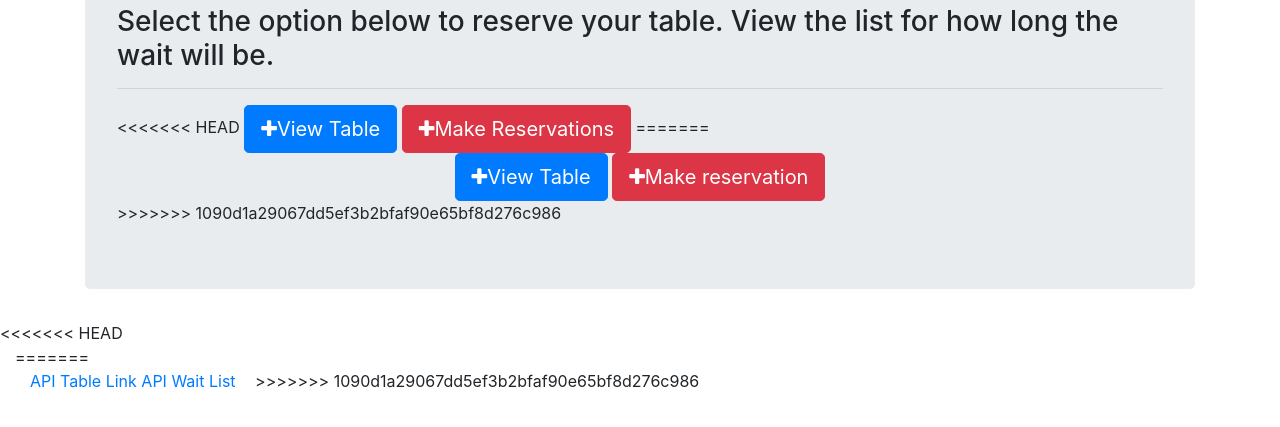
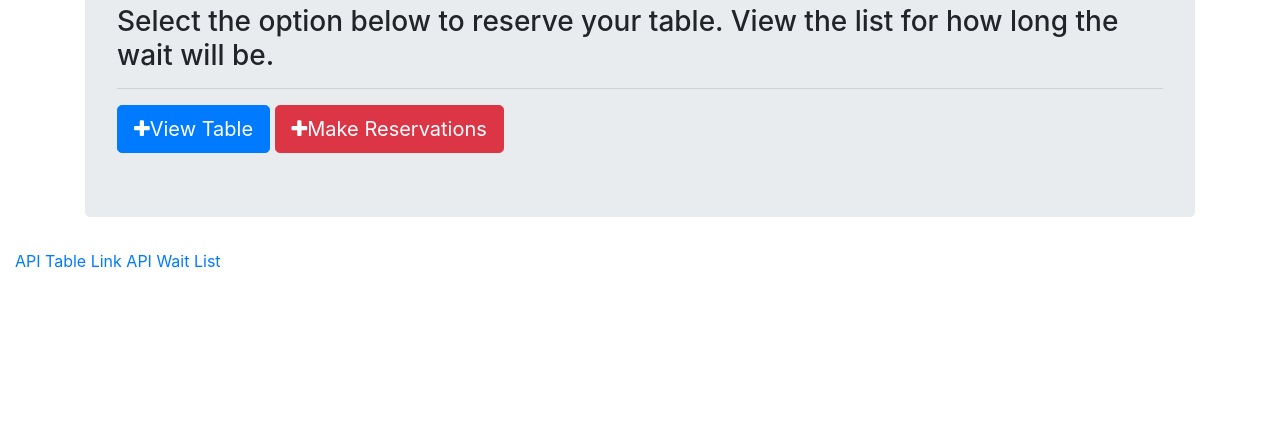
Before and after one commit to Redtgrlily/flappyearscafe, a website: page index.html in a window 1280 px wide. Shown: the part 115-542 px from the top of the page. Drawn offline with nearby package versions, Linux system fonts and the light colour scheme.

Commit message:
html files complete

```diff
--- a/index.html
+++ b/index.html
@@ -20,31 +20,19 @@
       <h1>Flappy Ears Cafe Wait List</h1>
       <h3>Select the option below to reserve your table. View the list for how long the wait will be.</h3>
       <hr>
-<<<<<<< HEAD
       <a href="table"><button class="btn btn-primary btn-lg"><span class="fa fa-plus"></span>View Table</button></a>
       <a href="reservation"><button class="btn btn-danger btn-lg"><span class="fa fa-plus"></span>Make Reservations</button></a>
-=======
-      <div class="text-center">
-      <a href="./table.html"><button class="btn btn-primary btn-lg"><span class="fa fa-plus"></span>View Table</button></a>
-      <a href="./reservation.html"><button class="btn btn-danger btn-lg"><span class="fa fa-plus"></span>Make reservation</button></a>
-    </div>
->>>>>>> 1090d1a29067dd5ef3b2bfaf90e65bf8d276c986
     </div>
     <div class="row">
     </div>
   </div>
 
-<<<<<<< HEAD
-      <div class="col-12">
 
-=======
   <footer class="class">
     <class class="container">
         <a href="/api/tables">API Table Link</a>
         <a href="/api/waitlist">API Wait List</a>
     </class>
->>>>>>> 1090d1a29067dd5ef3b2bfaf90e65bf8d276c986
-
 
   </footer>
 
```
Also changed, not shown: table.html (+1 -6 lines).
